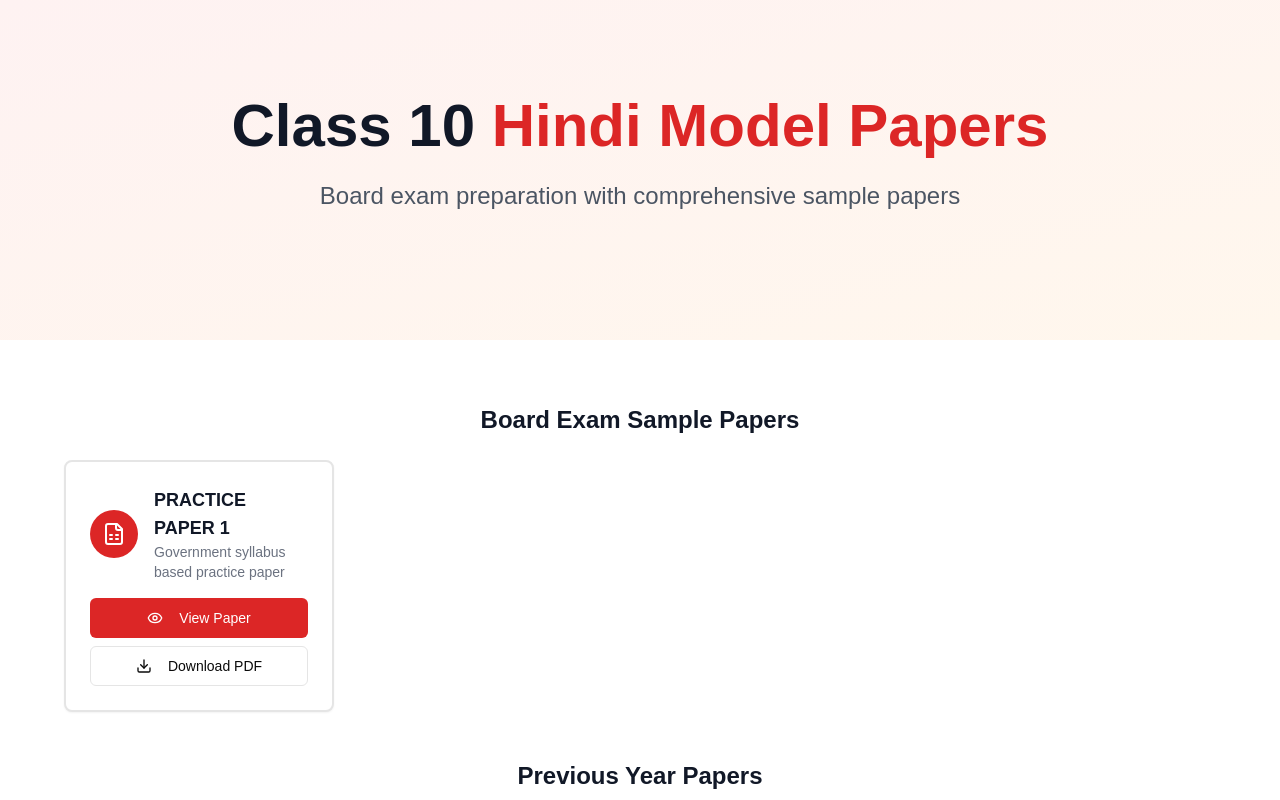
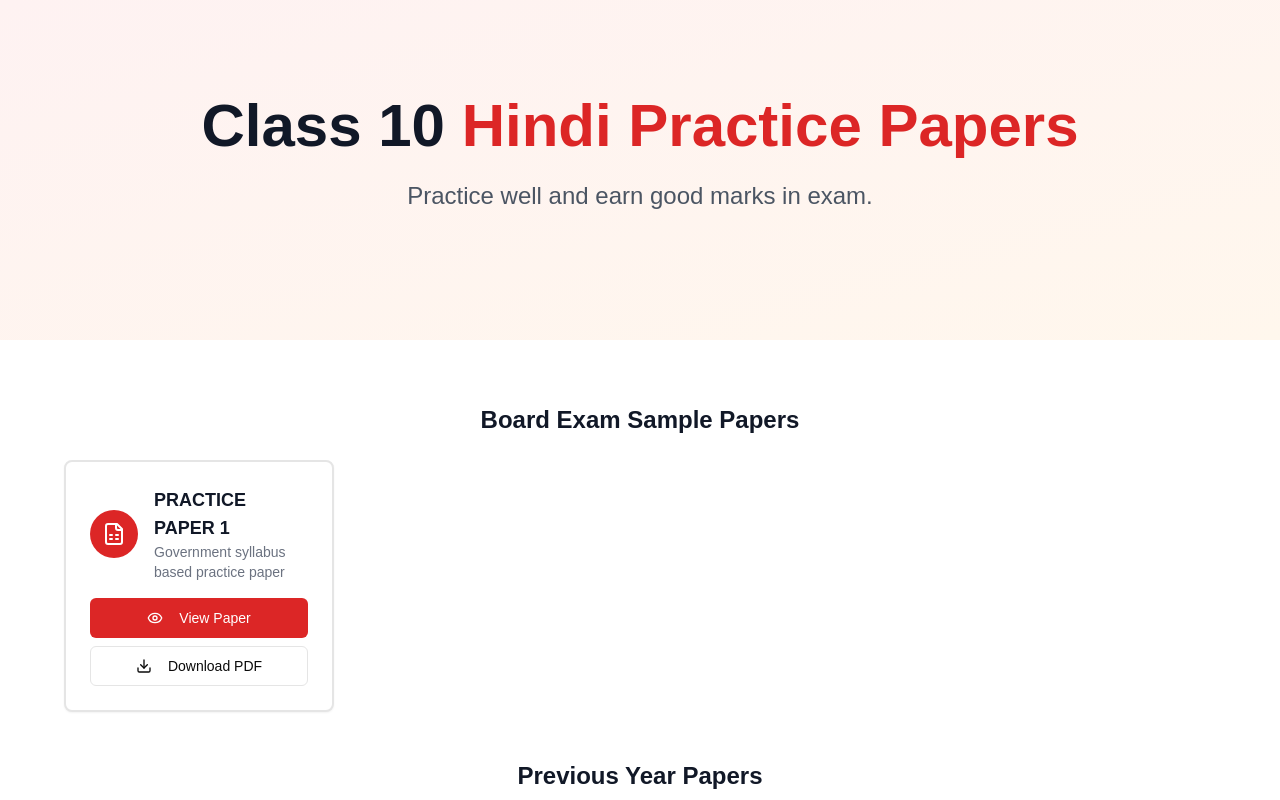
Before and after one commit to chandanamadipalli2006/adsense-project, a Next.js app: page /10th-hindi-practice-papers in a window 1280 px wide. Shown: the top 800 px of the page. Built offline with nearby package versions, Linux system fonts and the light colour scheme.

Commit message:
Update page.tsx

```diff
--- a/app/10th-hindi-practice-papers/page.tsx
+++ b/app/10th-hindi-practice-papers/page.tsx
@@ -93,10 +93,10 @@ export default function TenthHindiModelPapers() {
         <div className="container mx-auto px-4 sm:px-6 lg:px-8">
           <div className="text-center">
             <h1 className="text-4xl sm:text-5xl lg:text-6xl font-bold text-gray-900 leading-tight mb-6">
-              Class 10 <span className="text-red-600">Hindi Model Papers</span>
+              Class 10 <span className="text-red-600">Hindi Practice Papers</span>
             </h1>
             <p className="text-xl sm:text-2xl text-gray-600 font-medium mb-8">
-              Board exam preparation with comprehensive sample papers
+              Practice well and earn good marks in exam.
             </p>
           </div>
         </div>
```
